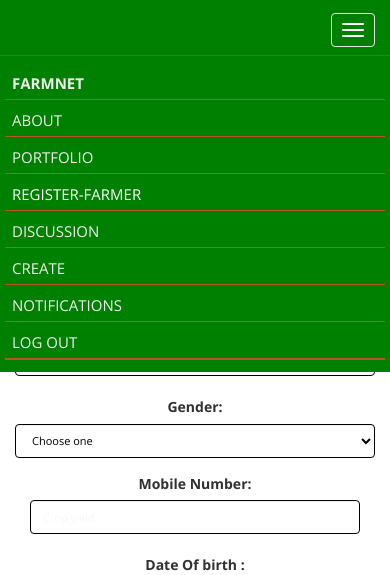
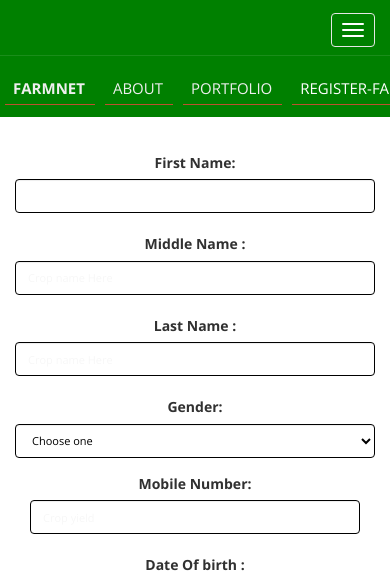
Before and after one commit to sakxi-77/FarmNet, a Node server app: page /farmerregistration in a window 390 px wide, after a click on "Toggle navigation". Shown: the top 575 px of the page. Run offline with Node 20, Linux system fonts and the light colour scheme; some libraries are stand-ins or nearby versions.

Commit message:
Improve mobile navbar

```diff
--- a/init.js
+++ b/init.js
@@ -689,8 +689,8 @@ app.post('/clogin', (req, res) => {
 
     farmer.findOne({ aadhar: usnm }, (err, data) => {
 
+        console.log("Searching with:", { aadhar: usnm });
         console.log("Farmer found:", data);
-
         if (err) {
             console.log(err);
             return res.send("Server Error");
--- a/static/css/patros.css
+++ b/static/css/patros.css
@@ -534,3 +534,27 @@ ul.cb-slideshow h4{
 }
 .nav-pills .active { background-color: green; color:#FFF; }
 .contact-msg { line-height:1.6em; margin-bottom:20px;}
+
+@media (max-width: 992px){
+
+.navbar-nav{
+    display:flex !important;
+    flex-wrap:nowrap;
+    overflow-x:auto;
+    white-space:nowrap;
+}
+
+.navbar-nav::-webkit-scrollbar{
+    display:none;
+}
+
+.navbar-nav>li{
+    float:none;
+}
+
+.navbar-nav>li>a{
+    padding:15px 8px;
+    font-size:12px;
+}
+
+}
```
Also changed, not shown: views/index.ejs (+16 -16 lines).
